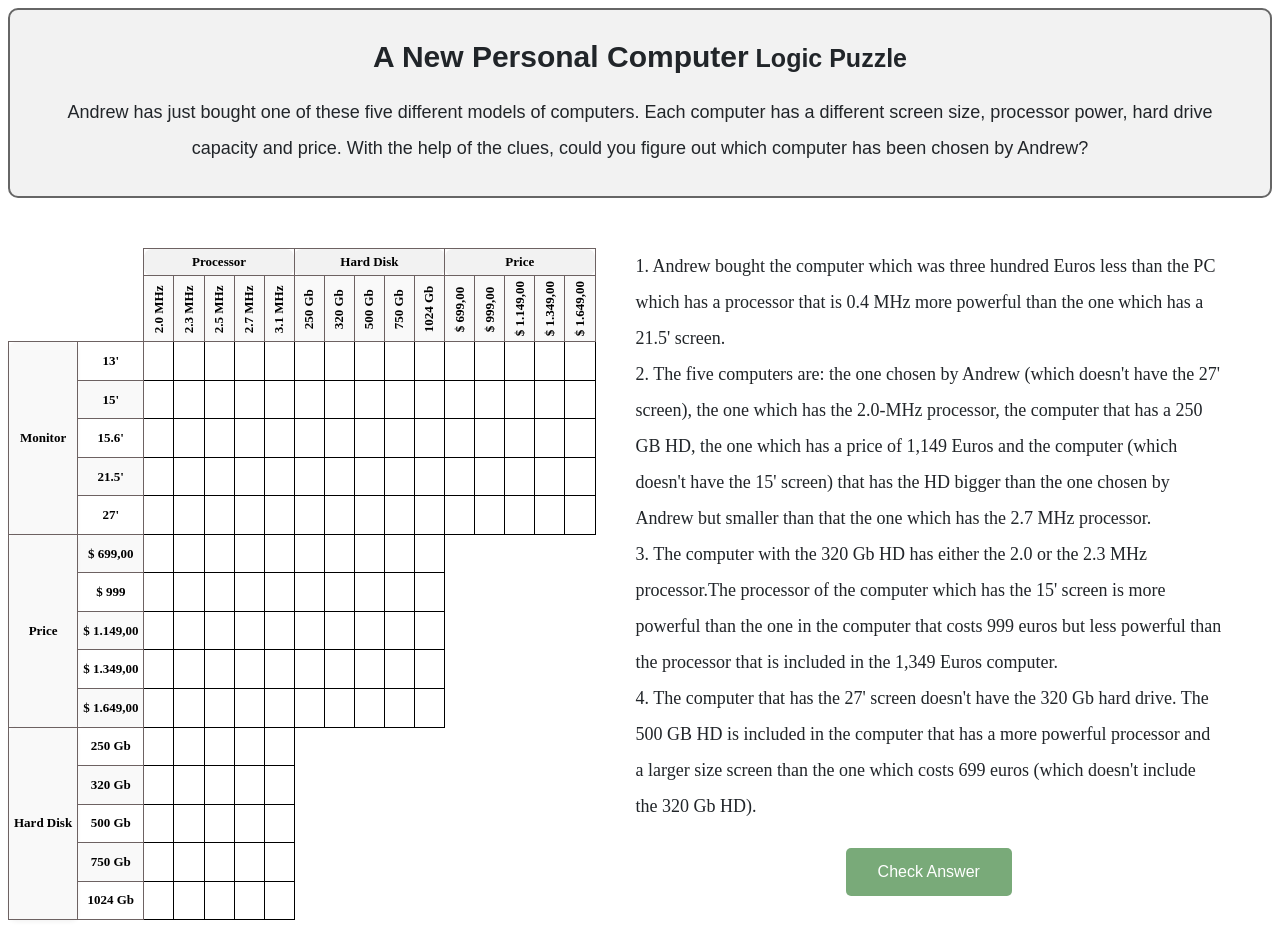
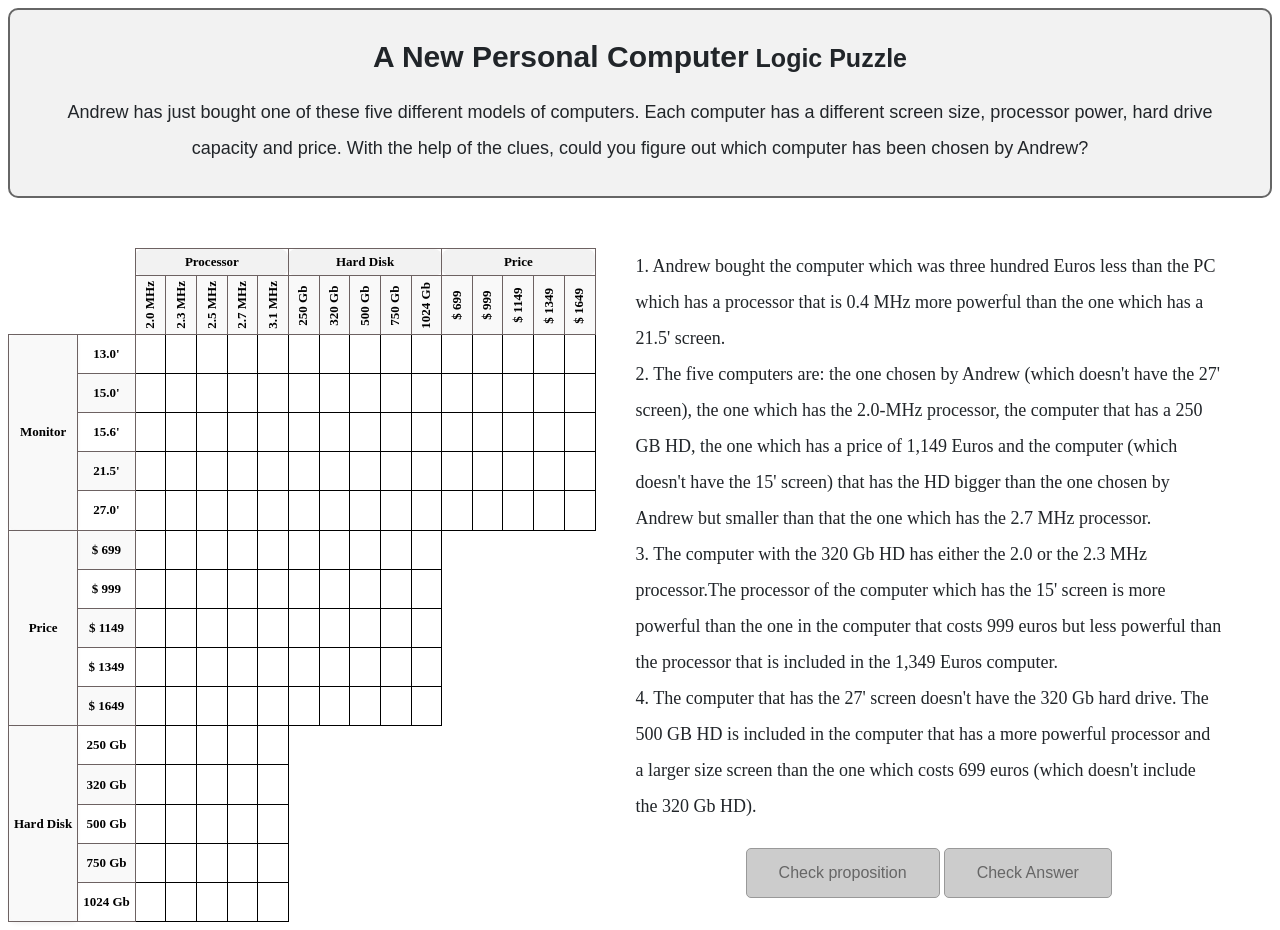
Before and after one commit to isJlaiel/jeux_frontend, a React (Vite) app: page /newPersonalComputer in a window 1280 px wide. Built offline with nearby package versions, Linux system fonts and the light colour scheme.

Commit message:
feat/modele3

```diff
--- a/package.json
+++ b/package.json
@@ -11,6 +11,9 @@
     "preview": "vite preview"
   },
   "dependencies": {
+    "@emotion/react": "^11.11.3",
+    "@emotion/styled": "^11.11.0",
+    "@mui/material": "^5.15.7",
     "axios": "^1.6.7",
     "cors": "^2.8.5",
     "react": "^18.2.0",
--- /dev/null
+++ b/src/compenents/AlertDialog.jsx
@@ -0,0 +1,36 @@
+import React from 'react';
+
+const AlertDialog = ({ isOpen, onClose, message }) => {
+  if (!isOpen) return null;
+  return (
+    <div style={{
+      position: 'fixed',
+      top: '30%',
+      left: '50%',
+      transform: 'translate(-50%, -50%)',
+      backgroundColor: 'white',
+      padding: '20px',
+      zIndex: 100,
+      boxShadow: '0 4px 8px 0 rgba(0, 0, 0, 0.2)', // Ajout d'une ombre portée
+      borderRadius: '10px', // Bords arrondis
+    }}>
+      <p style={{
+        color: '#333', // Couleur du texte
+        fontSize: '25px', // Taille du texte
+        fontWeight : 'bold' ,
+      }}>{message}</p>
+      <button onClick={onClose} style={{
+        backgroundColor: 'green', // Couleur de fond du bouton
+        color: 'white', // Couleur du texte du bouton
+        border: 'none', // Suppression de la bordure du bouton
+        padding: '10px 20px', // Ajustement du padding du bouton
+        borderRadius: '5px', // Bords arrondis du bouton
+        cursor: 'pointer', // Changement du curseur au survol
+        fontSize: '16px', // Taille du texte du bouton
+      }}>Close</button>
+    </div>
+  );
+
+};
+
+export default AlertDialog;
--- a/src/data/DataAlPacinoMovies.js
+++ b/src/data/DataAlPacinoMovies.js
@@ -1,7 +1,7 @@
 
 const mainCols = ["Film", "Day", "Time"];
 const cols = [
-  "Minutes88", "DonnieBrasco","Scarecrow", "Scarface", "TheRecruit",
+  "Minutes88", "Donnie Brasco","Scarecrow", "Scarface", "The Recruit",
   "Monday", "Tuesday", "Wednesday", "Thursday", "Friday",
   "7:35 pm", "7:40 pm", "8:20 pm", "8:30 pm", "8:45 pm"
 ]
--- a/src/data/DataNewPersonalComputer.js
+++ b/src/data/DataNewPersonalComputer.js
@@ -3,11 +3,11 @@ const mainCols = ["Processor", "Hard Disk", "Price"];
 const cols = [
   "2.0 MHz", "2.3 MHz", "2.5 MHz", "2.7 MHz", "3.1 MHz",
   "250 Gb", "320 Gb", "500 Gb", "750 Gb", "1024 Gb",
-  "$ 699,00", "$ 999,00", "$ 1.149,00", "$ 1.349,00", "$ 1.649,00"
+  "$ 699", "$ 999", "$ 1149", "$ 1349", "$ 1649"
 ]
 const rows = [
-  "13'", "15'", "15.6'", "21.5'", "27'",
-  "$ 699,00", "$ 999", "$ 1.149,00", "$ 1.349,00", "$ 1.649,00",
+  "13.0'", "15.0'", "15.6'", "21.5'", "27.0'",
+  "$ 699", "$ 999", "$ 1149", "$ 1349", "$ 1649",
   "250 Gb", "320 Gb", "500 Gb", "750 Gb", "1024 Gb",
 ]
 const clues = [
--- a/src/pages/LogicPuzzle.jsx
+++ b/src/pages/LogicPuzzle.jsx
@@ -1,9 +1,9 @@
 import React, { useEffect, useState } from 'react';
 import '../styles/logicPuzzle.css';
 import PersonalizedCell from '../compenents/PersonalizedCell';
-
+import AlertDialog from '../compenents/AlertDialog';
 import axios from 'axios';
-function LogicPuzzle({ mainCols, cols, rows, mainRows, clues, intro, puzzleType, puzzleName , idGame}) {
+function LogicPuzzle({ mainCols, cols, rows, mainRows, clues, intro, puzzleType, puzzleName, idGame }) {
   const idGameValue = idGame ? idGame : 0;
   const initializeGrid = (name, value, sizeGrid) => Array.from({ length: sizeGrid }, (ele, index) => {
     let type;
@@ -38,12 +38,13 @@ function LogicPuzzle({ mainCols, cols, rows, mainRows, clues, intro, puzzleType,
     return grids;
   };
   const [grids, setGrids] = useState(initializeGrids());
-
-
+  const [isAlertOpen, setIsAlertOpen] = useState(false);
+  const [message, setMessage] = useState("");
   const [cellChecked, setCellChecked] = useState({ _typeRow: "", _typeCol: "", _gridId: "", _index: "", _isAble: "" })
-
   const [clickedItems, setClickedItems] = useState([]);
-
+  const [activateAnswerButton, setActivateAnswerButton] = useState(false);
+  const [activatePropButton, setActivatePropButton] = useState(true);
+  const [count, setCount]= useState(0)
   const toggleItem = (index) => {
     setClickedItems(prev => ({
       ...prev,
@@ -78,16 +79,16 @@ function LogicPuzzle({ mainCols, cols, rows, mainRows, clues, intro, puzzleType,
   };
 
 
-  const handleClick = () => {
+  const handleClick = (arg) => {
     const _data = [];
     grids.forEach((ele) => {
       const greenItems = ele.items.filter(e => (e.status === "green" && e.typeRow == mainRows[0]));
       greenItems.forEach(e => {
-        // Recherche si un objet avec les mêmes clés existe déjà dans _data
         let found = false;
         for (let obj of _data) {
+
           if ((obj.hasOwnProperty(e.typeRow)) && (obj[e.typeRow] == e.valueRow) || (obj.hasOwnProperty(e.typeCol) && obj[e.typeCol] == e.valueCol)) {
-            // Si trouvé, mettre à jour cet objet (selon votre besoin, vous pouvez ajouter ou remplacer des valeurs)
+
             found = true;
             obj[e.typeRow] = e.valueRow; // Mettre à jour ou ajouter la valeur pour e.typeRow
             obj[e.typeCol] = e.valueCol; // Mettre à jour ou ajouter la valeur pour e.typeCol
@@ -96,12 +97,12 @@ function LogicPuzzle({ mainCols, cols, rows, mainRows, clues, intro, puzzleType,
 
         }
 
-        // Si aucun objet correspondant n'est trouvé, créer un nouvel objet et l'ajouter à _data
         if (!found) {
           const newObj = {
-            [e.typeRow]: e.valueRow,
-            [e.typeCol]: e.valueCol
+            [e.typeRow.replace(/\s/g, '')]: e.valueRow.replace(/'/g, ""),
+            [e.typeCol.replace(/\s/g, '')]: e.valueCol.replace(/'/g, "")
           };
+              console.log(newObj)
           _data.push(newObj);
 
         }
@@ -109,29 +110,53 @@ function LogicPuzzle({ mainCols, cols, rows, mainRows, clues, intro, puzzleType,
       });
     });
     let dataStr = JSON.stringify(_data);
-    dataStr = dataStr.trim().slice(1, -1).replace(/},{/g, "}|{")+"|";
-    console.log(dataStr);
+    dataStr = dataStr.trim().slice(1, -1).replace(/},{/g, "}|{");
+    // console.log(dataStr);
 
-    axios.get(`http://localhost:8000/modelresolver/solve/${idGameValue}/${dataStr}`, {
-      headers: {
+    axios.get(`http://localhost:8000/modelresolver/${arg}/${idGameValue}/${dataStr}`)
+      .then(function (response) {
+        // handle success
 
+        if (response.data === "True") {
+          let m = arg==="testsol"? "GG YOUR PARTIAL ANSWER IS CORRECT 🥳🥳🥳🥳🥳🥳🥳🥳🥳" :"GG your answer is correct 🥳🥳🥳🥳🥳🥳🥳🥳🥳";
+          setMessage(m)
+          setIsAlertOpen(true);
+        } else {
+          let m = arg==="testsol"? "Check your partial answer because there is something wrong 😭😭😭😭😭😭😭" :"Check your  answer because there is something wrong 😭😭😭😭😭😭😭";
+
+          setMessage(m)
+
+          setIsAlertOpen(true);
         }
       })
-    .then(function (response) {
-      // handle success
-      console.log(response.data);
-    })
       .catch(function (error) {
-      // handle error
         console.log(error);
       })
-    .then(function () {
-      // always executed
-    });
+
   };
 
+  const handleClose = () => {
+    setIsAlertOpen(false);
+  };
+  const activateButton = () => {
 
+    const newGrids = grids.map((ele) => {
+      // Filtrer les items pour ne garder que ceux avec un status "green"
+      const filteredItems = ele.items.filter(e => e.status === "green");
 
+      // Retourner un nouvel objet avec les items filtrés
+      return {
+        ...ele,
+        items: filteredItems
+      };
+    });
+    var count = 0 ;
+    newGrids.forEach(ele => {
+      count += ele.items.length;
+    });
+    setActivatePropButton(count  < 15 && count> 0)
+    setActivateAnswerButton(count === 15)
+  }
   useEffect(() => {
     setGrids(current => current.map(grid => {
       if (grid.id === cellChecked._gridId) {
@@ -171,7 +196,10 @@ function LogicPuzzle({ mainCols, cols, rows, mainRows, clues, intro, puzzleType,
       }
       return grid;
     }));
+    activateButton();
   }, [cellChecked]);
+
+
   return (
     <div>
       <div className='title' >
@@ -234,10 +262,13 @@ function LogicPuzzle({ mainCols, cols, rows, mainRows, clues, intro, puzzleType,
               onClick={() => toggleItem(index)}>{value}</li>))
           }
           <div className="conteneur-bouton">
+          <button  disabled={!activatePropButton} className="submit" onClick={()=>handleClick("testsol")} >Check proposition</button>
 
-<button className="submit" onClick={handleClick}>Check Answer</button>
+            <button disabled={!activateAnswerButton} className="submit" onClick={()=>handleClick("solve")}>Check Answer</button>
+
           </div>
         </div>
+        <AlertDialog isOpen={isAlertOpen} onClose={handleClose} message={message} />
 
       </div>
 
--- a/src/pages/ZebrePuzzle.jsx
+++ b/src/pages/ZebrePuzzle.jsx
@@ -48,22 +48,22 @@ function ZebrePuzzle() {
   };
   const handleClick = () => {
     const data = ""
-    womans.forEach(w=>{
+    const womansCopy = womans.map(({ id, ...rest }) => rest);
+    womansCopy.forEach(w=>{
       delete w.id ;
     })
-   let dataStr = JSON.stringify(womans.filter((w)=> w.Name != "" && w.Age!=""&& w.Wine && w.Pasta && w.Shirt && w.Surname != ""));
+   let dataStr = JSON.stringify(womansCopy.filter((w)=> w.Name != "" && w.Age!=""&& w.Wine && w.Pasta && w.Shirt && w.Surname != ""));
 
-    dataStr = dataStr.trim().slice(1, -1).replace(/},{/g, "}|{")+"|";
+    dataStr = dataStr.trim().slice(1, -1).replace(/},{/g, "}|{");
     console.log(dataStr);
 
-    axios.get(`http://localhost:8000/modelresolver/solve/3/${dataStr}`, {
-      headers: {
-
-      }
-    })
+    axios.get(`http://localhost:8000/modelresolver/testsol/3/${dataStr}`)
     .then(function (response) {
       // handle success
       console.log(response.data);
+      if (response.data){
+
+      }
     })
     .catch(function (error) {
       // handle error
--- a/src/styles/PersonnalizedPuzzle.css
+++ b/src/styles/PersonnalizedPuzzle.css
@@ -1,11 +1,13 @@
-/* input, textarea {
+.persoInput {
     margin: 10px 0;
     padding: 5px;
   }
 
-  textarea {
+ .persotextarea {
     width: 100%;
     height: 100px;
+    margin: 10px 0;
+    padding: 5px;
   }
 
   .box {
@@ -14,4 +16,3 @@
     padding: 10px;
     min-height: 150px;
   }
-   */
--- a/src/styles/logicPuzzle.css
+++ b/src/styles/logicPuzzle.css
@@ -116,6 +116,13 @@ li {
   border: none; /* Pas de bordure */
   border-radius: 5px; /* Bordures arrondies */
 }
+button.submit:disabled {
+  /* Ici, vous pouvez ajouter vos styles pour le bouton désactivé */
+  background-color: #ccc; /* Couleur de fond grise pour indiquer qu'il est désactivé */
+  color: #666; /* Couleur du texte plus sombre */
+  cursor: not-allowed; /* Change le curseur pour indiquer qu'il n'est pas cliquable */
+  border: 1px solid #999; /* Optionnel: change la bordure pour le bouton désactivé */
+}
 
 .conteneur-bouton {
   text-align: center; /* Centrer le bouton */
```
Also changed, not shown: src/pages/PersonalizedPuzzle.jsx (+10 -7 lines), 1 other file (tests, documents, lock files or other folders). Lines whose indentation alone changed are shown as unchanged.
